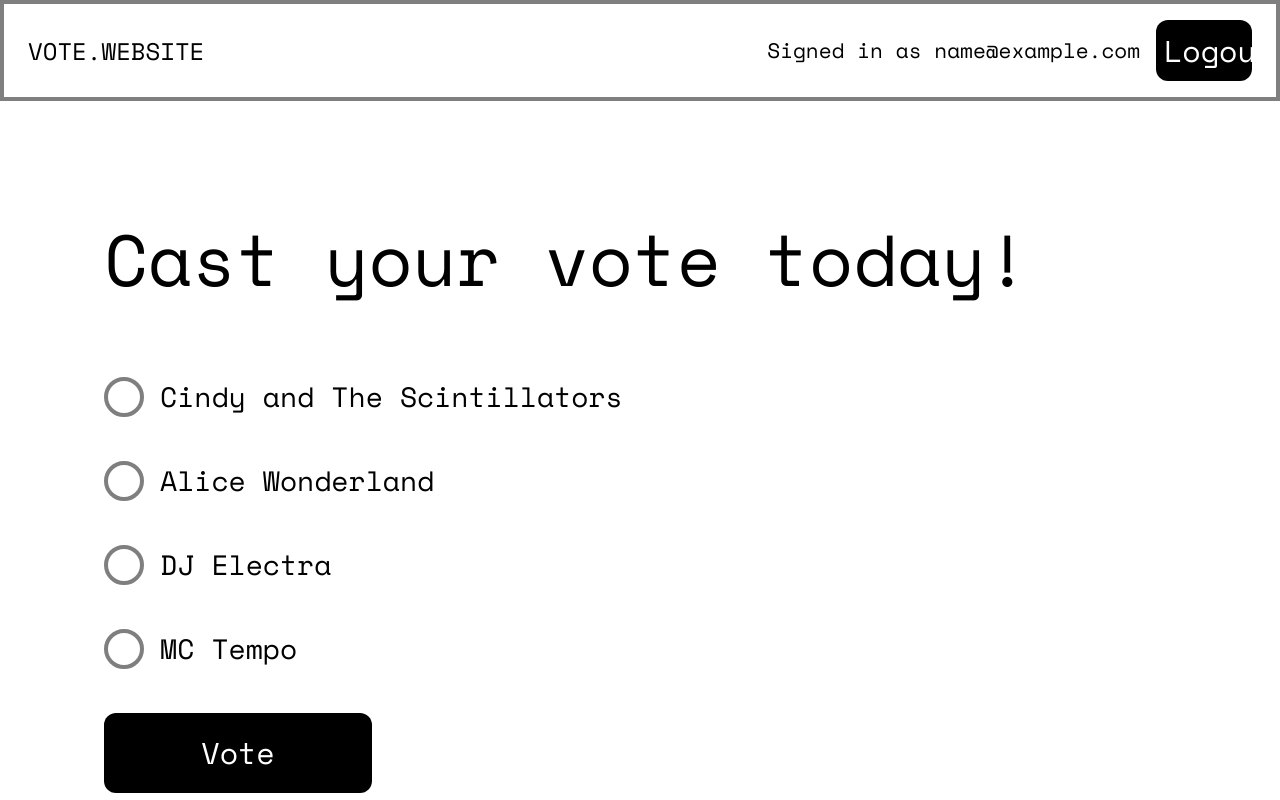
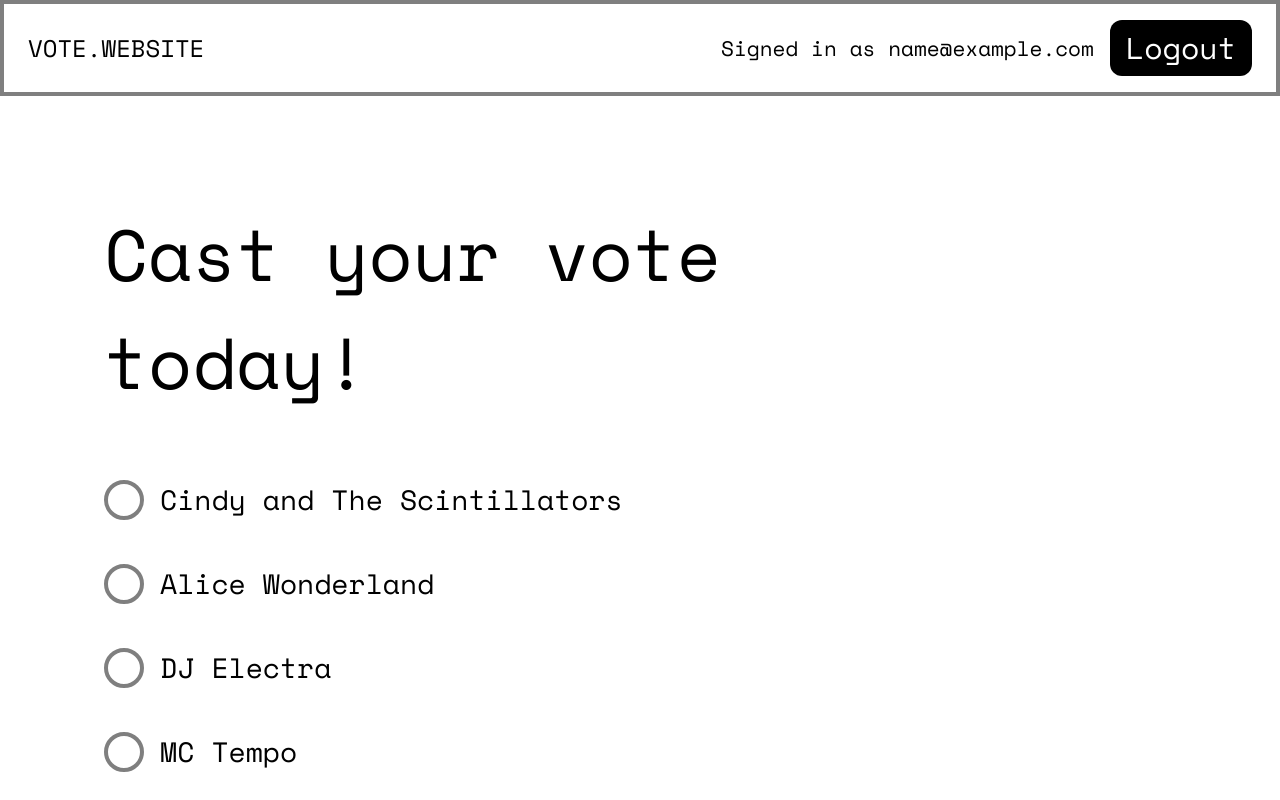
Before and after one commit to t0nylombardi/voting-exercise-app, a React (Vite) app in the folder frontend/: page /vote in a window 1280 px wide. Shown: the top 800 px of the page. Built offline with nearby package versions, Linux system fonts and the light colour scheme; sample sign-in values are in the browser's storage.

Commit message:
feat: Improve layout and styling of NavBar and VotePage

```diff
--- a/frontend/src/components/layout/NavBar.tsx
+++ b/frontend/src/components/layout/NavBar.tsx
@@ -9,15 +9,15 @@ interface NavBarProps {
 
 export default function NavBar({ user, isLoggedIn, logout }: NavBarProps) {
   return (
-    <nav className="flex items-center justify-between px-6 py-4 border-4 border-black/50 ">
-      <h1 className="text-xl">VOTE.WEBSITE</h1>
+    <nav className="flex items-center justify-between px-6 py-4 border-4 border-black/50">
+      <h1 className="text-xl flex-1">VOTE.WEBSITE</h1>
 
       {isLoggedIn && user && (
-        <div className="flex items-center gap-4">
+        <div className="flex items-center gap-4 whitespace-nowrap">
           <span className="text-lg text-right block">
             Signed in as <span className="font-medium">{user.email}</span>
           </span>
-          <Button onClick={logout} className="w-24">
+          <Button onClick={logout} className="w-auto text-sm py-4 px-4">
             Logout
           </Button>
         </div>
--- a/frontend/src/pages/VotePage.tsx
+++ b/frontend/src/pages/VotePage.tsx
@@ -24,12 +24,16 @@ const VotePage = (): ReactElement => {
 
   return (
     <MainWrapper>
+      <div className="w-[45rem]">
         <h1 className="text-6xl leading-[1.5] mb-12">Cast your vote today!</h1>
 
         <form onSubmit={handleVote} className="space-y-6 w-full">
           <fieldset className="space-y-3">
             {candidates.map((name) => (
-            <label key={name} className="flex items-center text-2xl space-x-4">
+              <label
+                key={name}
+                className="flex items-center text-2xl space-x-4"
+              >
                 <input
                   type="radio"
                   name="vote"
@@ -75,6 +79,7 @@ const VotePage = (): ReactElement => {
             </div>
           </div>
         </form>
+      </div>
     </MainWrapper>
   );
 };
```
Lines whose indentation alone changed are shown as unchanged.
